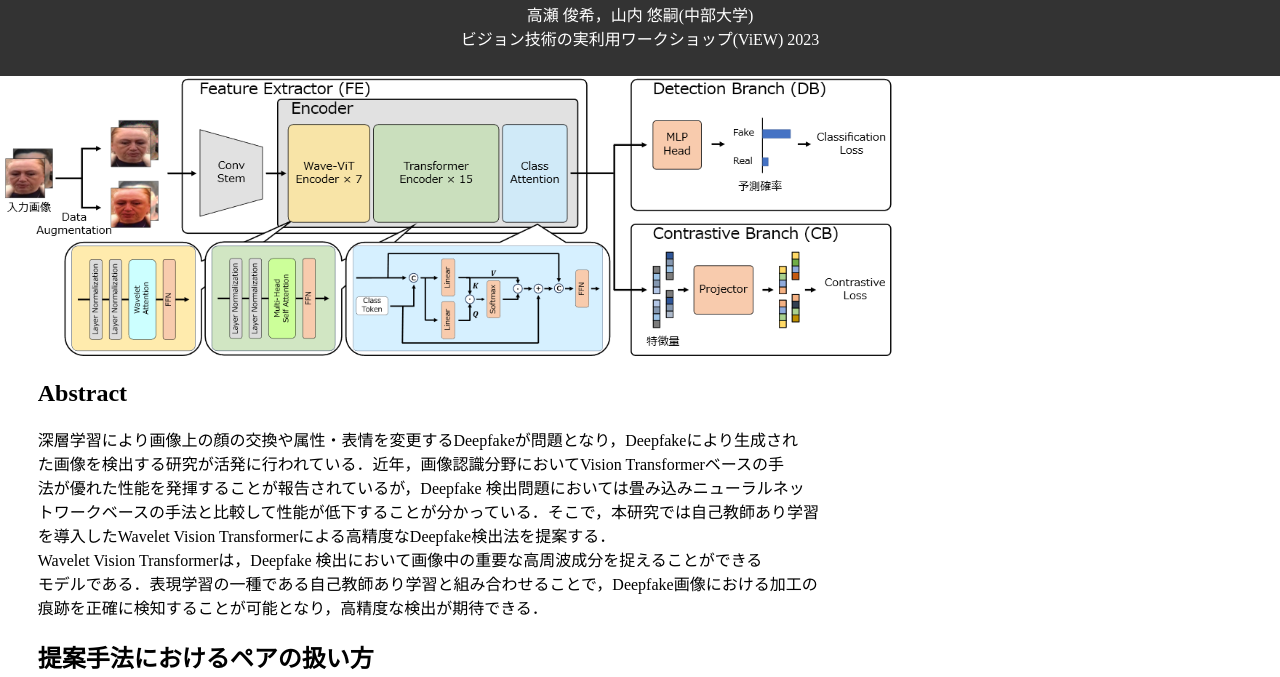
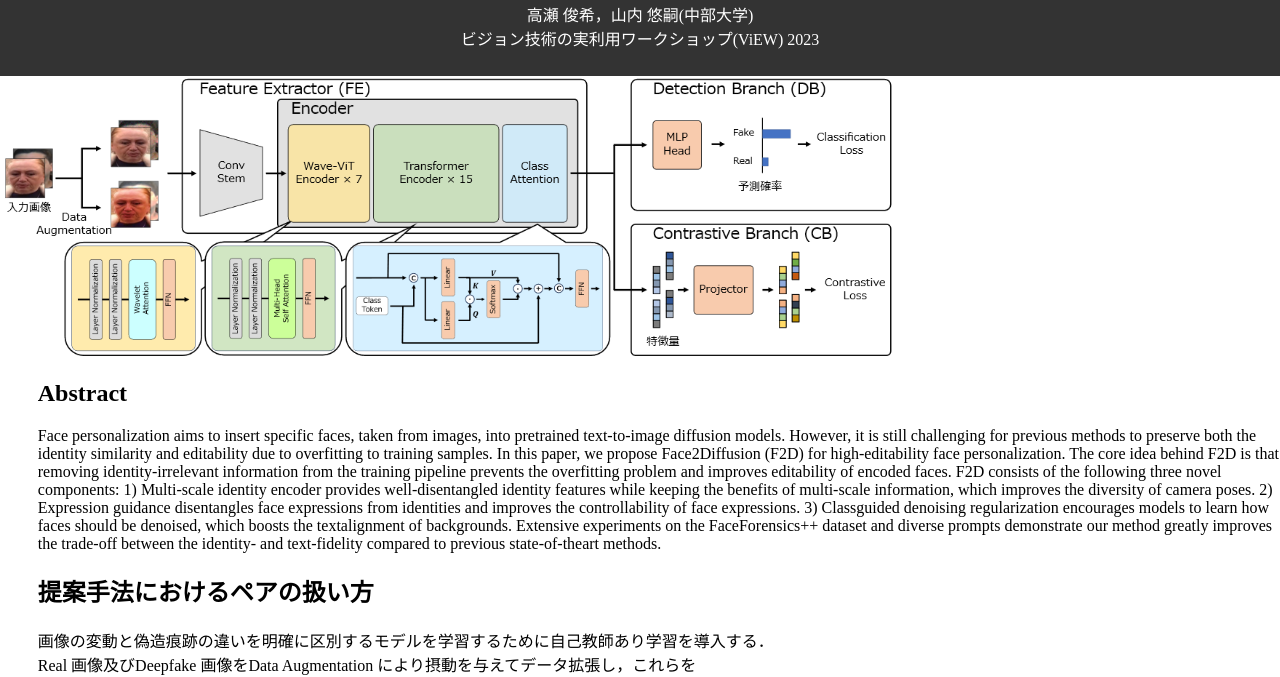
Before and after one commit to SyunkiTakase/ContrastiveDeepfakedetectionPages, a plain HTML site: page index.html in a window 1280 px wide. Shown: the part 143-820 px from the top of the page. Drawn offline with Linux system fonts and the light colour scheme.

Commit message:
Add files via upload

```diff
--- a/index.html
+++ b/index.html
@@ -41,7 +41,7 @@
 
 
     <section>
-        <h2>Abstract</h2>
+        <!-- <h2>Abstract</h2>
 
         深層学習により画像上の顔の交換や属性・表情を変更するDeepfakeが問題となり，Deepfakeにより生成され<br>
         た画像を検出する研究が活発に行われている．近年，画像認識分野においてVision Transformerベースの手<br>
@@ -50,8 +50,31 @@
         を導入したWavelet Vision Transformerによる高精度なDeepfake検出法を提案する．<br>
         Wavelet Vision Transformerは，Deepfake 検出において画像中の重要な高周波成分を捉えることができる<br>
         モデルである．表現学習の一種である自己教師あり学習と組み合わせることで，Deepfake画像における加工の<br>
-        痕跡を正確に検知することが可能となり，高精度な検出が期待できる．
+        痕跡を正確に検知することが可能となり，高精度な検出が期待できる． -->
+        <div class="container is-max-desktop">
+            <!-- Abstract. -->
+            <div class="columns is-centered has-text-centered">
+              <div class="column is-four-fifths">
+                <h2 class="title is-3">Abstract</h2>
+                <div class="content has-text-justified">
+                  <p>
+                    Face personalization aims to insert specific faces, taken from images, into pretrained text-to-image diffusion models.
+                    However, it is still challenging for previous methods to preserve both the identity similarity and editability due to overfitting to training samples.
+                    In this paper, we propose Face2Diffusion (F2D) for high-editability face personalization.
+                    The core idea behind F2D is that removing identity-irrelevant information from the training pipeline prevents the overfitting problem and improves editability of encoded faces.
+                    F2D consists of the following three novel components: 1) Multi-scale identity encoder provides well-disentangled identity features while keeping the benefits of multi-scale information, which improves the diversity of camera poses.
+                    2) Expression guidance disentangles face expressions from identities and improves the controllability of face expressions.
+                    3) Classguided denoising regularization encourages models to learn how faces should be denoised, which boosts the textalignment of backgrounds.
+                    Extensive experiments on the FaceForensics++ dataset and diverse prompts demonstrate our method greatly improves the trade-off between the identity- and text-fidelity compared to previous state-of-theart methods.
+                  </p>
+                </div>
+              </div>
+            </div>
+            <!--/ Abstract. -->
 
+            <!-- Paper video. -->
+
+          </div>
     </section>
 
     <section>
```
